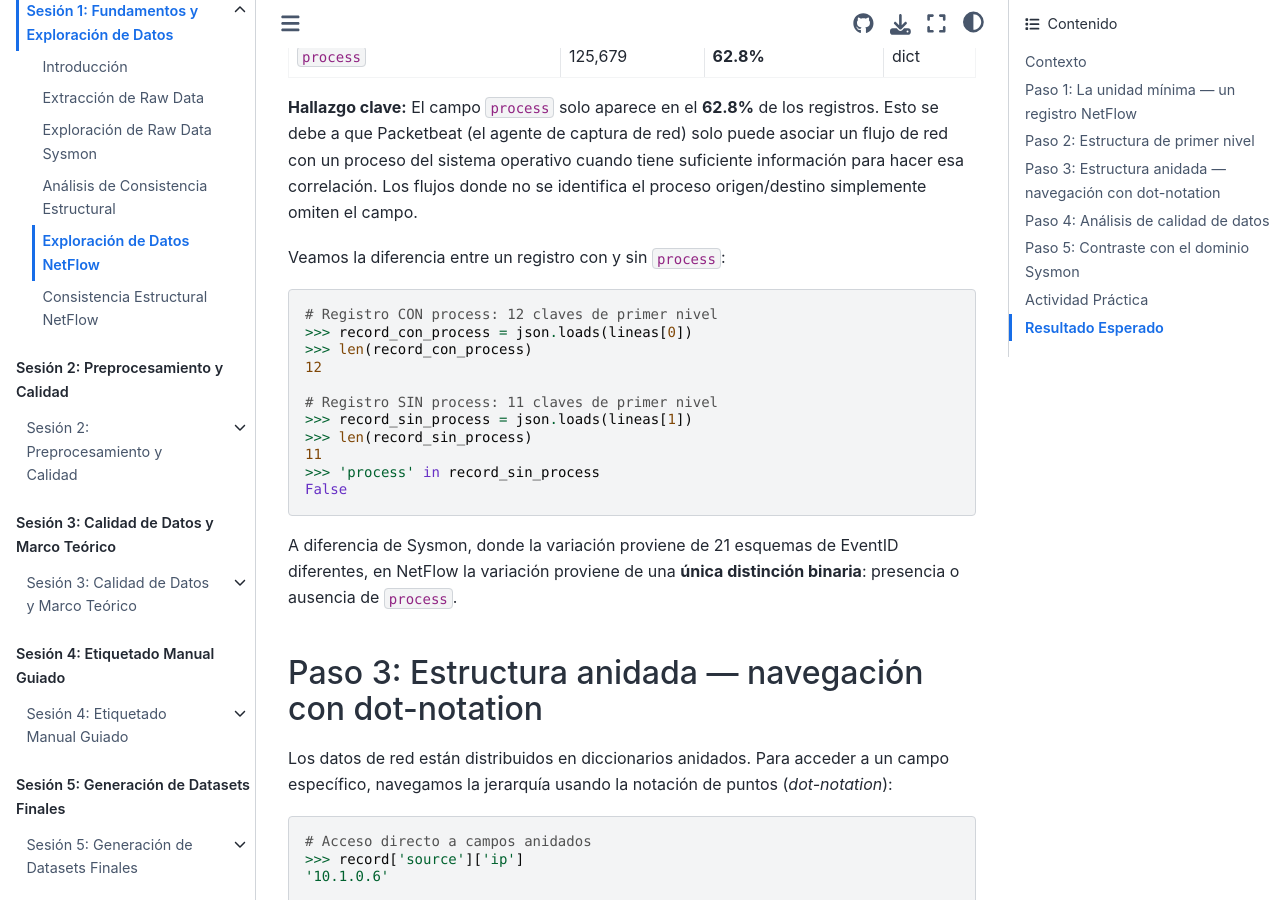
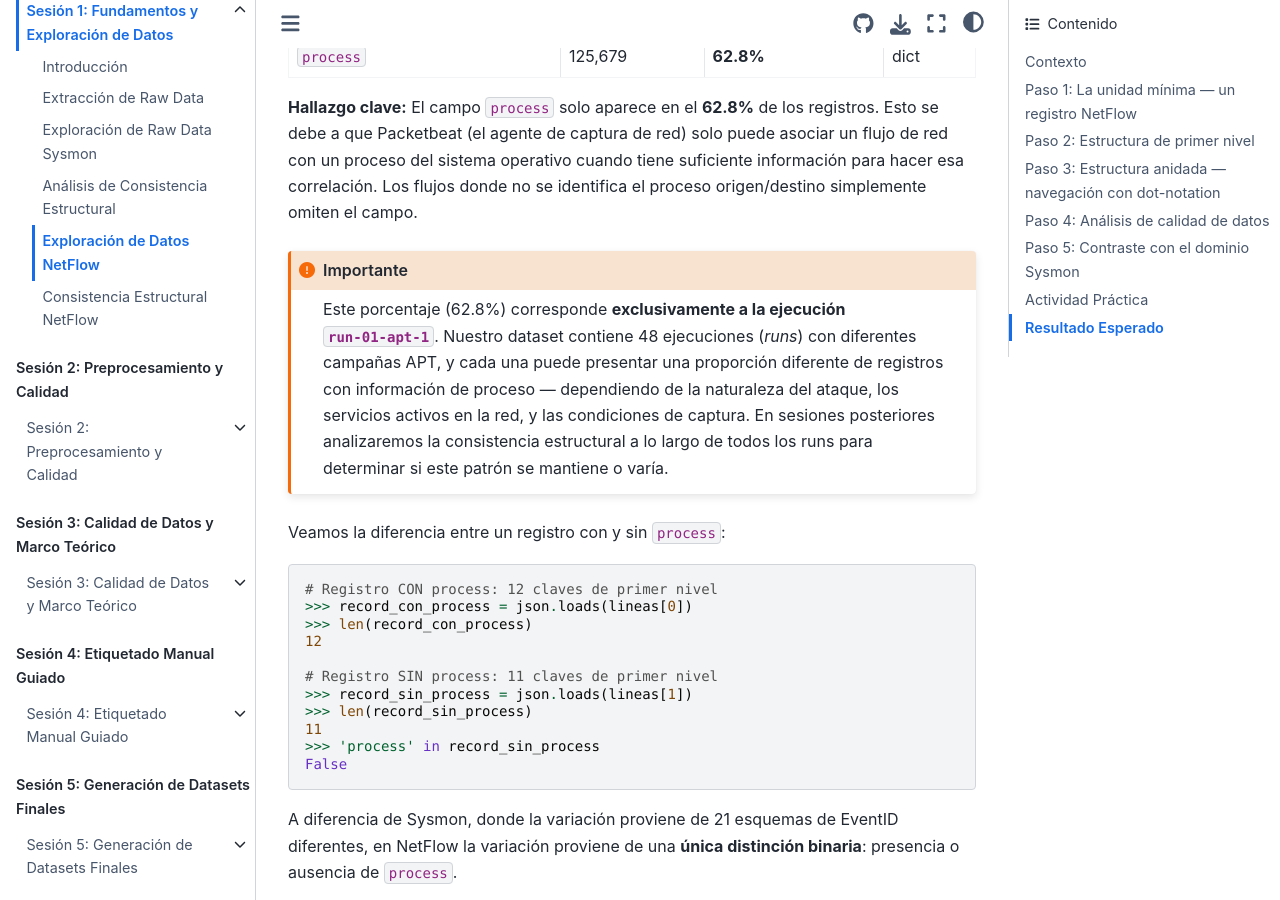
Before and after one commit to ollerenac/curso2026, a Jupyter Book: the page built from sesion-1/5-exploracion-netflow.md, in a window 1280 px wide and 900 px high, scrolled down 4370 px. Built offline with Jupyter Book 1.0.4 settings and Sphinx 7.4.7 and the Sphinx Book theme 1.1.4, drawn with Linux system fonts in a browser that asks for light colours; some of the changed text lies outside the part shown.

Commit message:
Clarify that NetFlow process field percentage is run-specific
Add important note that 62.8% process presence is specific to
run-01-apt-1 and may vary across the 48 runs in the dataset.
Future sessions will analyze cross-run consistency.

Co-Authored-By: Claude Opus 4.6 <noreply@anthropic.com>

````diff
--- a/sesion-1/5-exploracion-netflow.md
+++ b/sesion-1/5-exploracion-netflow.md
@@ -183,6 +183,10 @@ El resultado muestra 12 campos totales, pero con una diferencia importante: **11
 | `process` | 125,679 | **62.8%** | dict |
 
 **Hallazgo clave:** El campo `process` solo aparece en el **62.8%** de los registros. Esto se debe a que Packetbeat (el agente de captura de red) solo puede asociar un flujo de red con un proceso del sistema operativo cuando tiene suficiente información para hacer esa correlación. Los flujos donde no se identifica el proceso origen/destino simplemente omiten el campo.
+
+```{important}
+Este porcentaje (62.8%) corresponde **exclusivamente a la ejecución `run-01-apt-1`**. Nuestro dataset contiene 48 ejecuciones (*runs*) con diferentes campañas APT, y cada una puede presentar una proporción diferente de registros con información de proceso — dependiendo de la naturaleza del ataque, los servicios activos en la red, y las condiciones de captura. En sesiones posteriores analizaremos la consistencia estructural a lo largo de todos los runs para determinar si este patrón se mantiene o varía.
+```
 
 Veamos la diferencia entre un registro con y sin `process`:
 
@@ -410,7 +414,7 @@ NetFlow:  navegar_dict() → aplanar jerarquía → CSV
 **Puntos clave:**
 
 - NetFlow almacena los datos como **JSON anidado puro**, eliminando la necesidad del parsing XML y la sanitización que requiere Sysmon.
-- De los 12 campos de primer nivel, **11 están siempre presentes** y el campo `process` aparece en el **62.8%** de los registros.
+- De los 12 campos de primer nivel, **11 están siempre presentes** y el campo `process` aparece en el **62.8%** de los registros en `run-01-apt-1` (este porcentaje puede variar en otros runs).
 - La jerarquía JSON contiene **87 rutas de campo únicas**, organizadas en una estructura de árbol con hasta 4 niveles de profundidad.
 - La calidad de los datos es excepcional: **cero valores nulos o vacíos** en los campos obligatorios, y completitud del 100% para el campo `process` cuando está presente.
 
````
